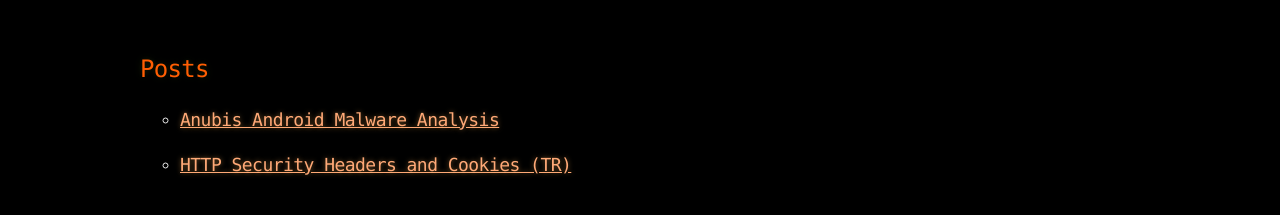
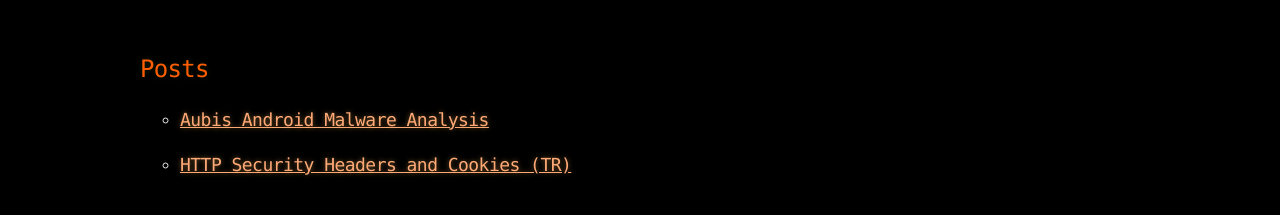
Before and after one commit to 0x1c3N/0x1c3n.github.io, a Jekyll site: the page built from index.md, in a window 1280 px wide. Shown: the part 209-424 px from the top of the page. Built offline with Jekyll 4.4.1, drawn with Linux system fonts in a browser that asks for light colours; our own code applies the rules of GitHub Pages for plain Markdown files.

Commit message:
Update index.md

```diff
--- a/index.md
+++ b/index.md
@@ -4,5 +4,5 @@ layout: default
 
 ## Posts
 
-*   ### [Anubis Android Malware Analysis](./anubis-android-malware-analysis)
+*   ### [Aubis Android Malware Analysis](./anubis-android-malware-analysis)
 *   ### [HTTP Security Headers and Cookies (TR)](./http-security-headers-and-cookies)
```
